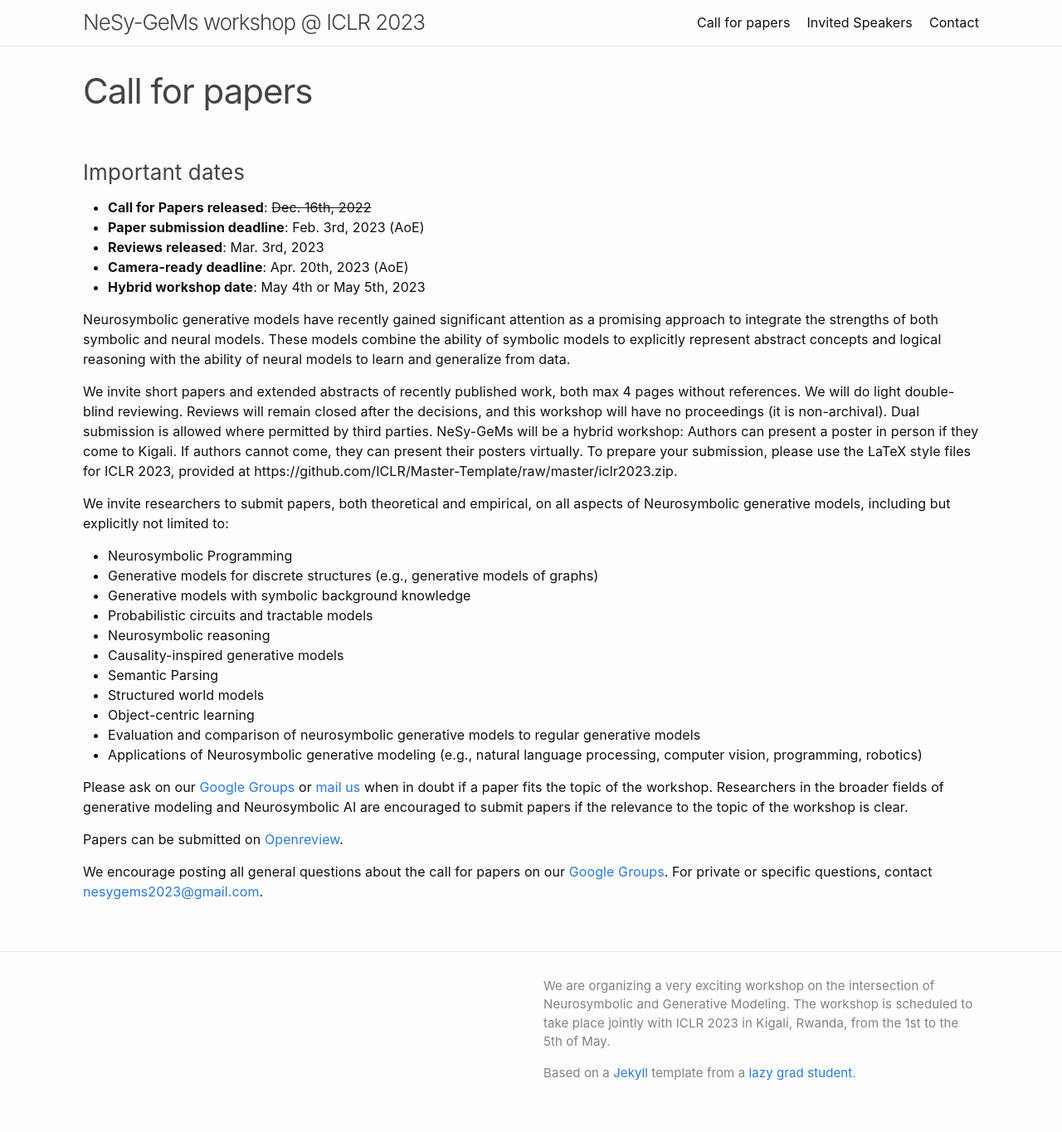
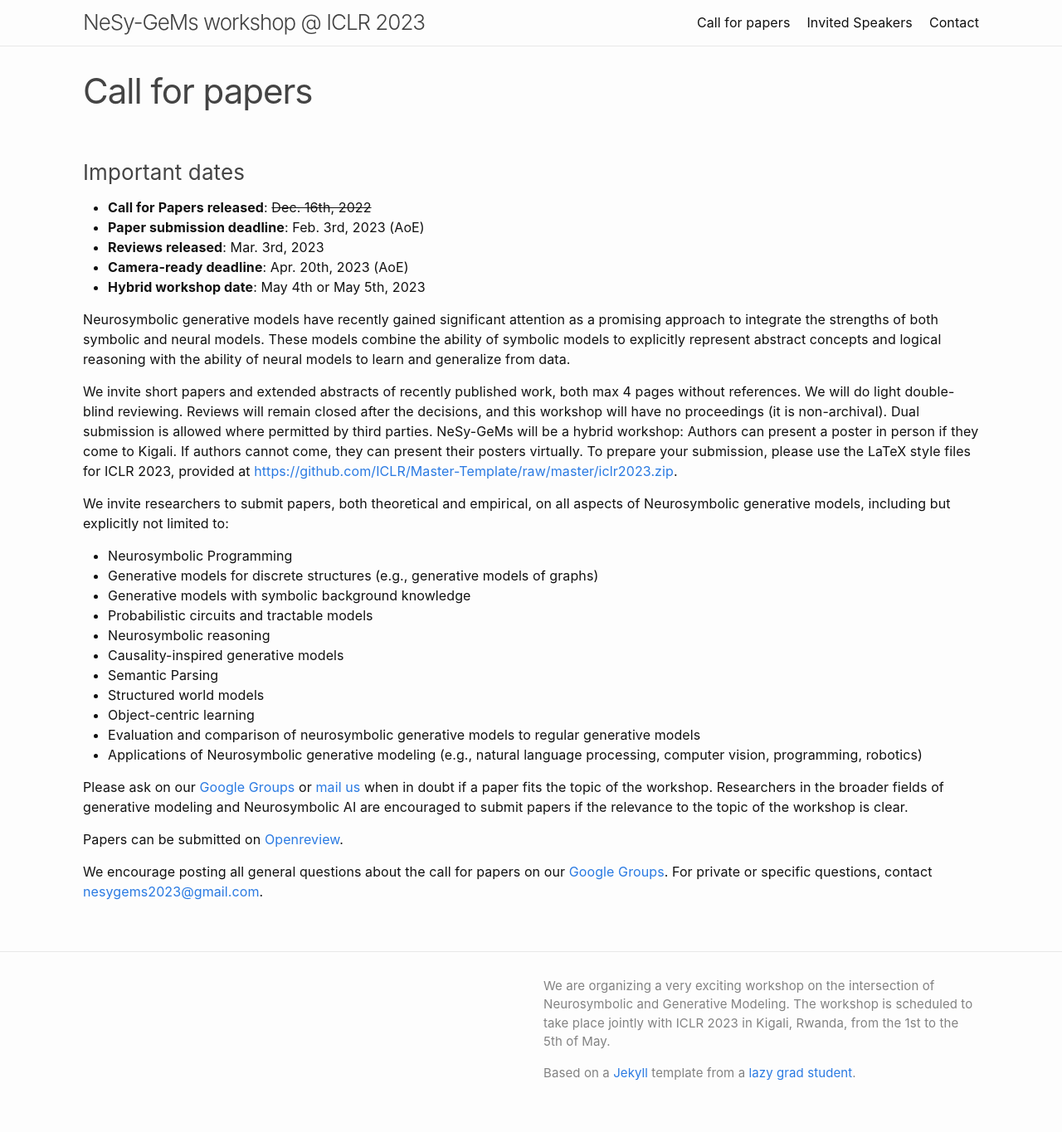
Before and after one commit to nesygems/nesygems.github.io, a Jekyll site: the page built from callforpapers.md, in a window 1280 px wide. Shown: the whole page at 83% size. Built offline with Jekyll 4.4.1, drawn with Linux system fonts in a browser that asks for light colours; part of the change alters nothing that is shown.

```diff
--- a/callforpapers.md
+++ b/callforpapers.md
@@ -14,7 +14,7 @@ permalink: /callforpapers/
 
 Neurosymbolic generative models have recently gained significant attention as a promising approach to integrate the strengths of both symbolic and neural models. These models combine the ability of symbolic models to explicitly represent abstract concepts and logical reasoning with the ability of neural models to learn and generalize from data.
 
-We invite short papers and extended abstracts of recently published work, both max 4 pages without references. We will do light double-blind reviewing. Reviews will remain closed after the decisions, and this workshop will have no proceedings (it is non-archival). Dual submission is allowed where permitted by third parties. NeSy-GeMs will be a hybrid workshop: Authors can present a poster in person if they come to Kigali. If authors cannot come, they can present their posters virtually. To prepare your submission, please use the LaTeX style files for ICLR 2023, provided at https://github.com/ICLR/Master-Template/raw/master/iclr2023.zip.
+We invite short papers and extended abstracts of recently published work, both max 4 pages without references. We will do light double-blind reviewing. Reviews will remain closed after the decisions, and this workshop will have no proceedings (it is non-archival). Dual submission is allowed where permitted by third parties. NeSy-GeMs will be a hybrid workshop: Authors can present a poster in person if they come to Kigali. If authors cannot come, they can present their posters virtually. To prepare your submission, please use the LaTeX style files for ICLR 2023, provided at [https://github.com/ICLR/Master-Template/raw/master/iclr2023.zip](https://github.com/ICLR/Master-Template/raw/master/iclr2023.zip).
 
 We invite researchers to submit papers, both theoretical and empirical, on all aspects of Neurosymbolic generative models, including but explicitly not limited to:
 * Neurosymbolic Programming
```
